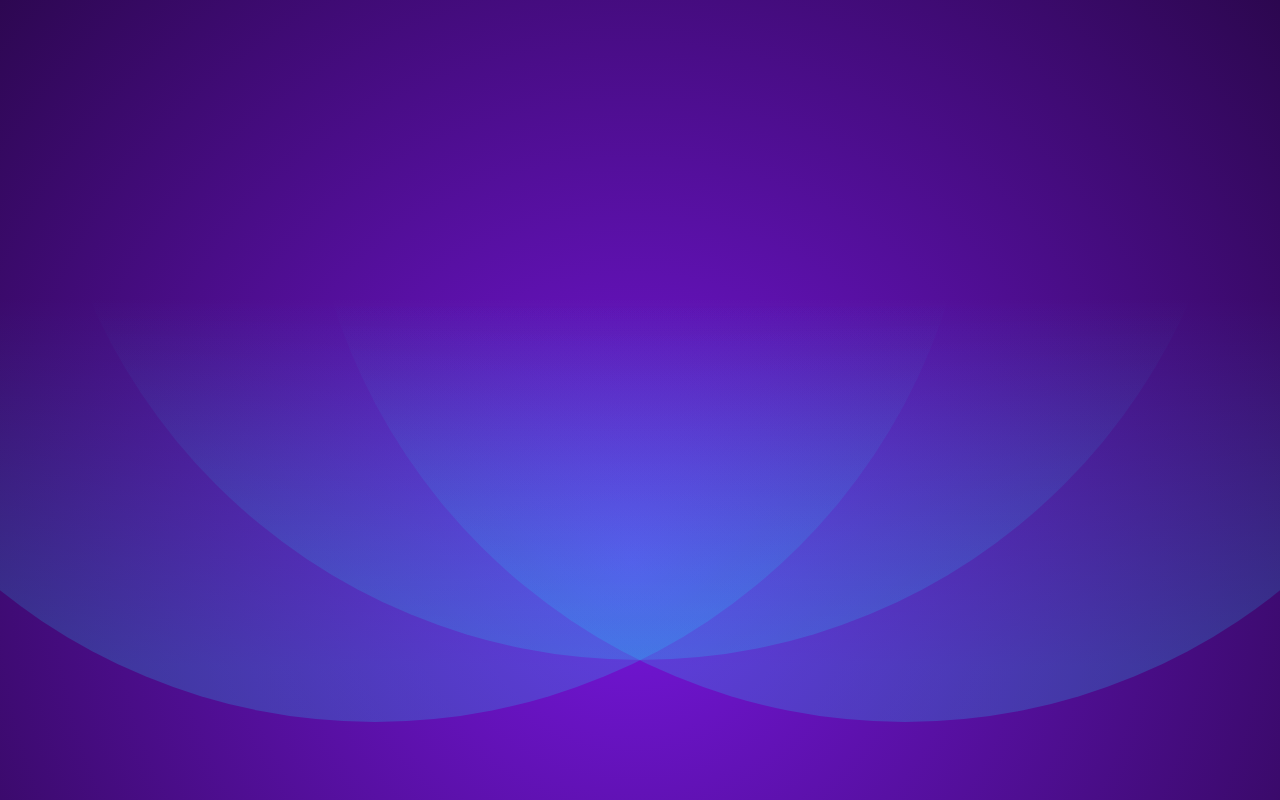
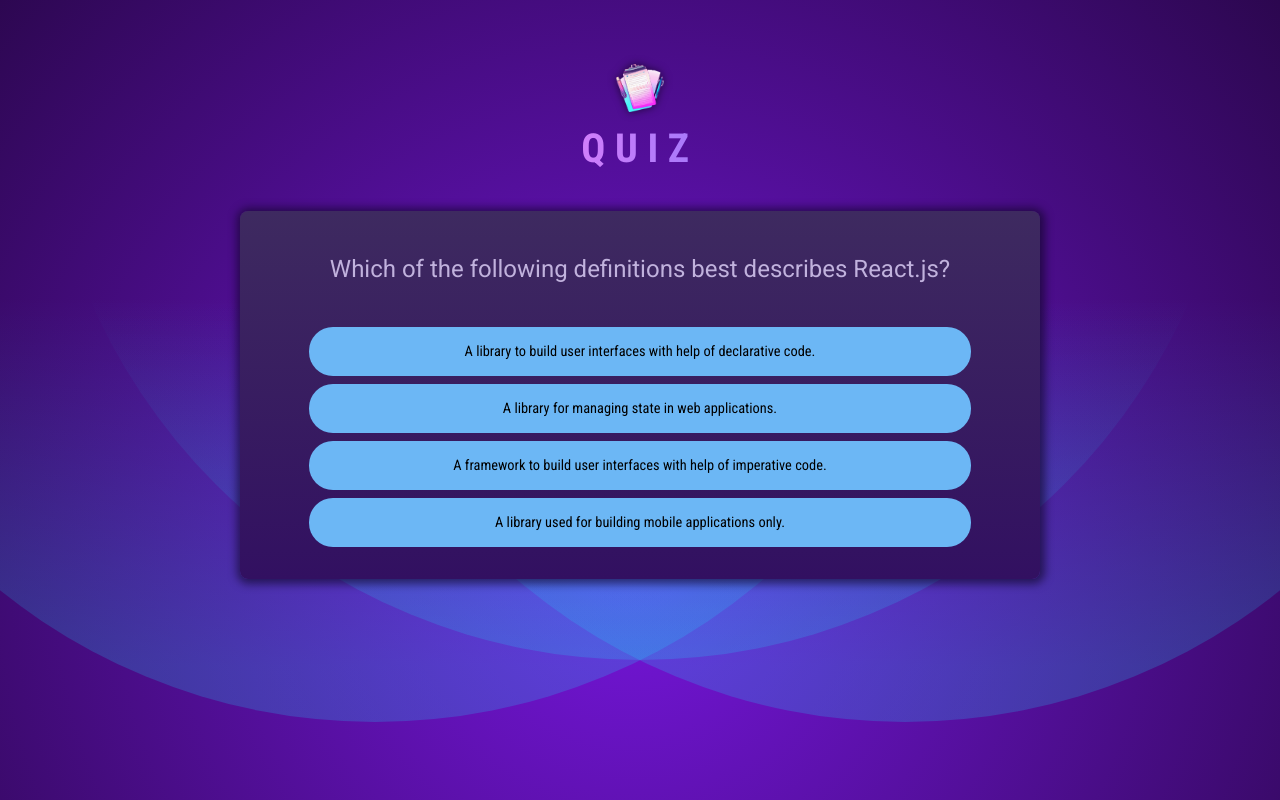
Before and after one commit to Damjan15/Quiz, a React (Vite) app: page / in a window 1280 px wide. Built offline with nearby package versions, Linux system fonts and the light colour scheme.

Commit message:
feat: header component created, quiz component created, select answer functionality added

```diff
--- a/index.html
+++ b/index.html
@@ -4,7 +4,7 @@
     <meta charset="UTF-8" />
     <link rel="icon" type="image/svg+xml" href="/quiz-logo.png" />
     <meta name="viewport" content="width=device-width, initial-scale=1.0" />
-    <title>ReactQuiz</title>
+    <title>Quiz</title>
   </head>
   <body>
     <div id="root"></div>
--- a/src/App.jsx
+++ b/src/App.jsx
@@ -1,3 +1,16 @@
-function App() {}
+import Header from "./components/Header";
+import Quiz from "./components/Quiz";
+
+function App() {
+    return (
+        <>
+            <Header />
+
+            <main>
+                <Quiz />
+            </main>
+        </>
+    )
+}
 
 export default App;
--- /dev/null
+++ b/src/components/Header.jsx
@@ -0,0 +1,13 @@
+import logo from "../assets/quiz-logo.png";
+
+const Header = () => {
+  return (
+    <header>
+      <img src={logo} alt="logo" />
+
+      <h1>Quiz</h1>
+    </header>
+  );
+};
+
+export default Header;
--- /dev/null
+++ b/src/components/Quiz.jsx
@@ -0,0 +1,30 @@
+import { useState } from "react";
+import questions from "../questions";
+
+const Quiz = () => {
+  const [answers, setAnswers] = useState([]);
+  const activeQuestionIndex = answers.length;
+
+  const handleSelectAnswer = (selectedAnswer) => {
+    setAnswers((prevAnswers) => [...prevAnswers, selectedAnswer]);
+  };
+
+  return (
+    <div id="quiz">
+      <div id="question">
+        <h2>{questions[activeQuestionIndex]?.text}</h2>
+        <ul id="answers">
+          {questions[activeQuestionIndex].answers.map((answer) => (
+            <li key={answer} className="answer">
+              <button onClick={() => handleSelectAnswer(answer)}>
+                {answer}
+              </button>
+            </li>
+          ))}
+        </ul>
+      </div>
+    </div>
+  );
+};
+
+export default Quiz;
--- /dev/null
+++ b/src/questions.js
@@ -0,0 +1,72 @@
+export default [
+  {
+    id: "q1",
+    text: "Which of the following definitions best describes React.js?",
+    answers: [
+      "A library to build user interfaces with help of declarative code.",
+      "A library for managing state in web applications.",
+      "A framework to build user interfaces with help of imperative code.",
+      "A library used for building mobile applications only.",
+    ],
+  },
+  {
+    id: "q2",
+    text: "What purpose do React hooks serve?",
+    answers: [
+      "Enabling the use of state and other React features in functional components.",
+      "Creating responsive layouts in React applications.",
+      "Handling errors within the application.",
+      "Part of the Redux library for managing global state.",
+    ],
+  },
+  {
+    id: "q3",
+    text: "Can you identify what JSX is?",
+    answers: [
+      "A JavaScript extension that adds HTML-like syntax to JavaScript.",
+      "A JavaScript library for building dynamic user interfaces.",
+      "A specific HTML version that was explicitly created for React.",
+      "A tool for making HTTP requests in a React application.",
+    ],
+  },
+  {
+    id: "q4",
+    text: "What is the most common way to create a component in React?",
+    answers: [
+      "By defining a JavaScript function that returns a renderable value.",
+      "By defining a custom HTML tag in JavaScript.",
+      "By creating a file with a .jsx extension.",
+      'By using the "new" keyword followed by the component name.',
+    ],
+  },
+  {
+    id: "q5",
+    text: 'What does the term "React state" imply?',
+    answers: [
+      "An object in a component that holds values and may cause the component to render on change.",
+      "The lifecycle phase a React component is in.",
+      "The overall status of a React application, including all props and components.",
+      "A library for managing global state in React applications.",
+    ],
+  },
+  {
+    id: "q6",
+    text: "How do you typically render list content in React apps?",
+    answers: [
+      "By using the map() method to iterate over an array of data and returning JSX.",
+      "By using the for() loop to iterate over an array of data and returning JSX.",
+      "By using the forEach() method to iterate over an array of data and returning JSX.",
+      "By using the loop() method to iterate over an array of data and returning JSX.",
+    ],
+  },
+  {
+    id: "q7",
+    text: "Which approach can NOT be used to render content conditionally?",
+    answers: [
+      "Using a the #if template syntax.",
+      "Using a ternary operator.",
+      "Using the && operator.",
+      "Using an if-else statement.",
+    ],
+  },
+];
```
